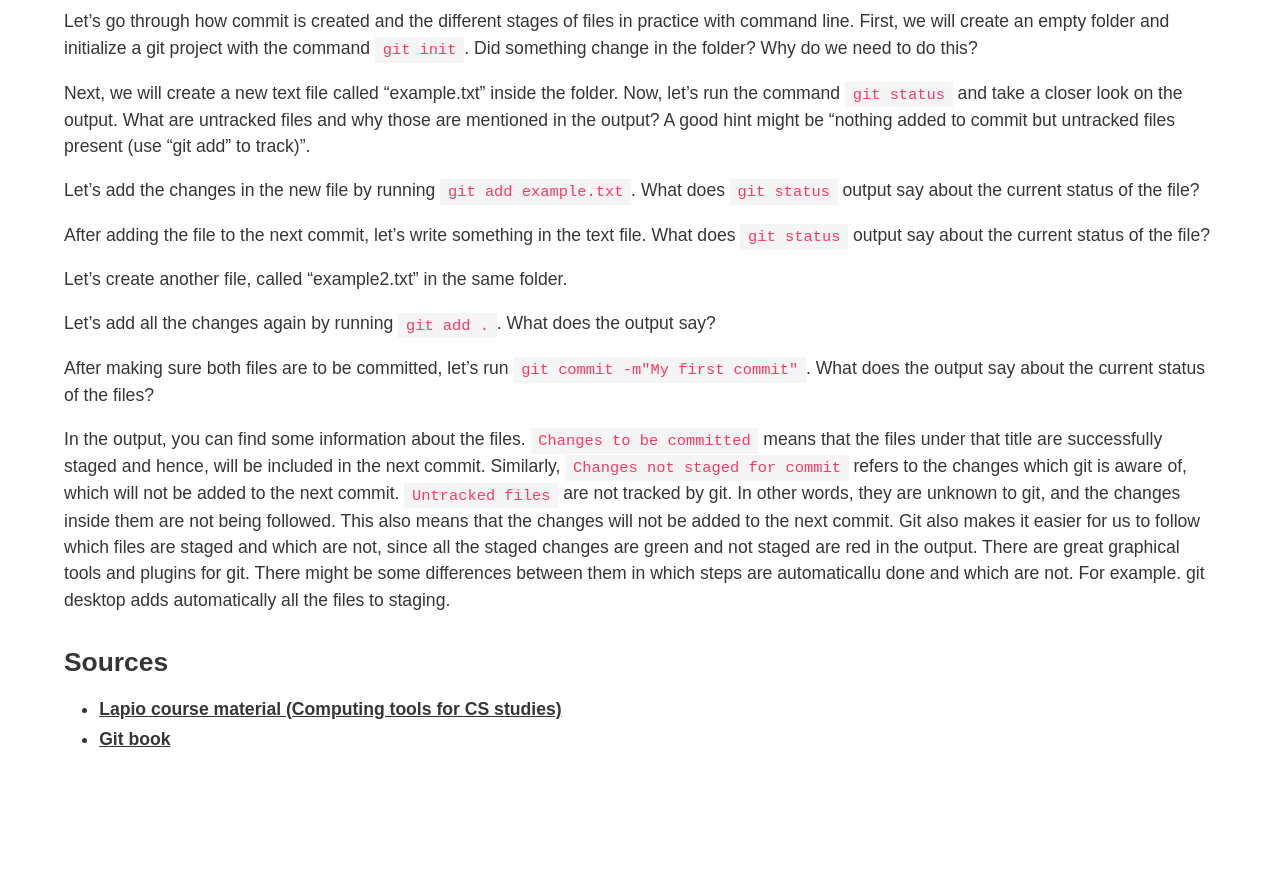
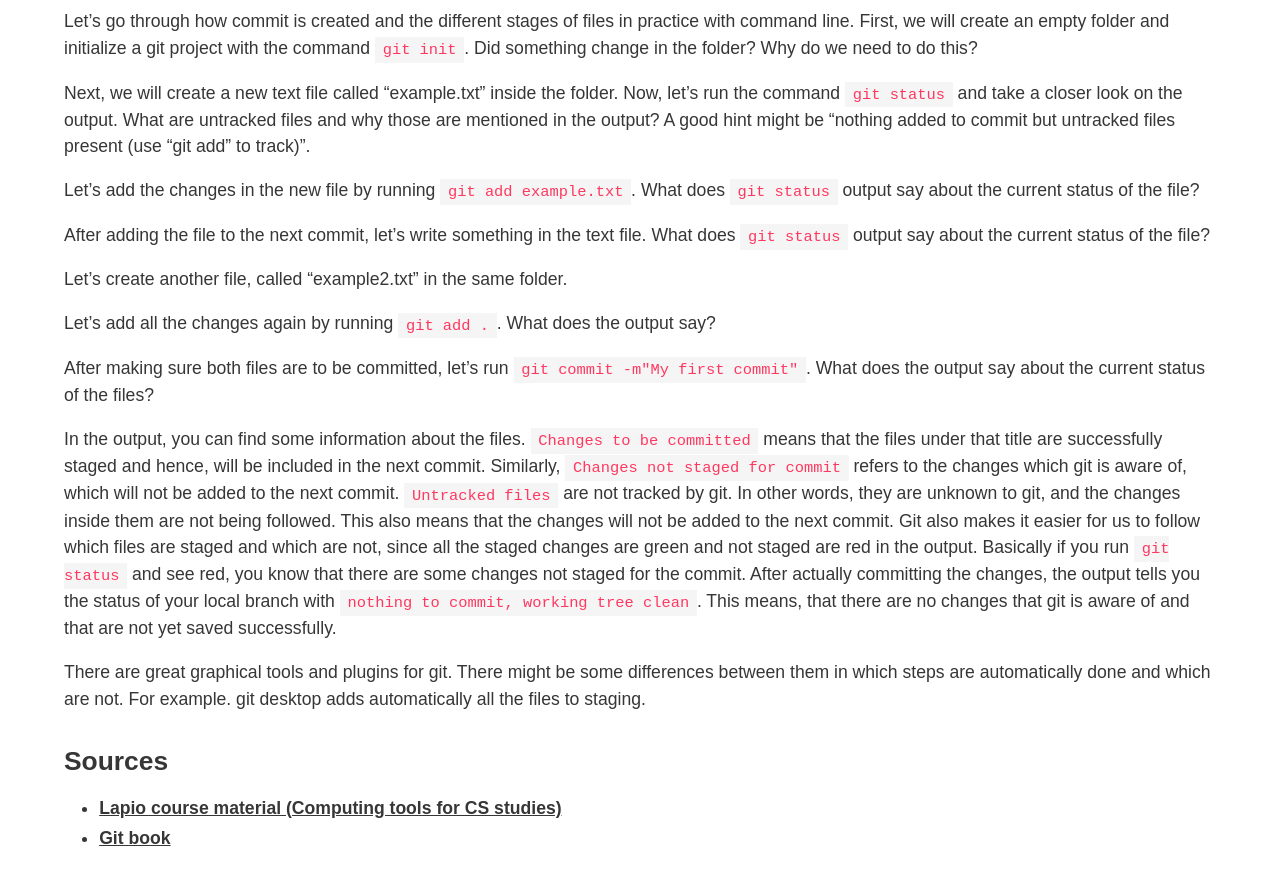
Before and after one commit to OSlevelUPkoodarit/OSlevelUPkoodarit.github.io, a Jekyll site: the page built from _posts/2019-09-05-version-control-and-git.md, in a window 1280 px wide and 900 px high, scrolled down 3846 px. Shown: the top 885 px of the window. Built offline with Jekyll 4.4.1, drawn with Linux system fonts in a browser that asks for light colours; nearby versions of some CDN libraries; before the commit the page ends 4647 px from its top, so only the background shows below that.

Commit message:
Some small fixes

```diff
--- a/_posts/2019-09-05-version-control-and-git.md
+++ b/_posts/2019-09-05-version-control-and-git.md
@@ -118,7 +118,9 @@ Let's add all the changes again by running `git add .`. What does the output say
 
 After making sure both files are to be committed, let's run `git commit -m"My first commit"`. What does the output say about the current status of the files?
 
-In the output, you can find some information about the files. `Changes to be committed` means that the files under that title are successfully staged and hence, will be included in the next commit. Similarly, `Changes not staged for commit` refers to the changes which git is aware of, which will not be added to the next commit. `Untracked files` are not tracked by git. In other words, they are unknown to git, and the changes inside them are not being followed. This also means that the changes will not be added to the next commit. Git also makes it easier for us to follow which files are staged and which are not, since all the staged changes are green and not staged are red in the output. There are great graphical tools and plugins for git. There might be some differences between them in which steps are automaticallu done and which are not. For example. git desktop adds automatically all the files to staging.
+In the output, you can find some information about the files. `Changes to be committed` means that the files under that title are successfully staged and hence, will be included in the next commit. Similarly, `Changes not staged for commit` refers to the changes which git is aware of, which will not be added to the next commit. `Untracked files` are not tracked by git. In other words, they are unknown to git, and the changes inside them are not being followed. This also means that the changes will not be added to the next commit. Git also makes it easier for us to follow which files are staged and which are not, since all the staged changes are green and not staged are red in the output. Basically if you run `git status` and see red, you know that there are some changes not staged for the commit. After actually committing the changes, the output tells you the status of your local branch with `nothing to commit, working tree clean`. This means, that there are no changes that git is aware of and that are not yet saved successfully.
+
+There are great graphical tools and plugins for git. There might be some differences between them in which steps are automatically done and which are not. For example. git desktop adds automatically all the files to staging.
 
 ### Sources
 
```
